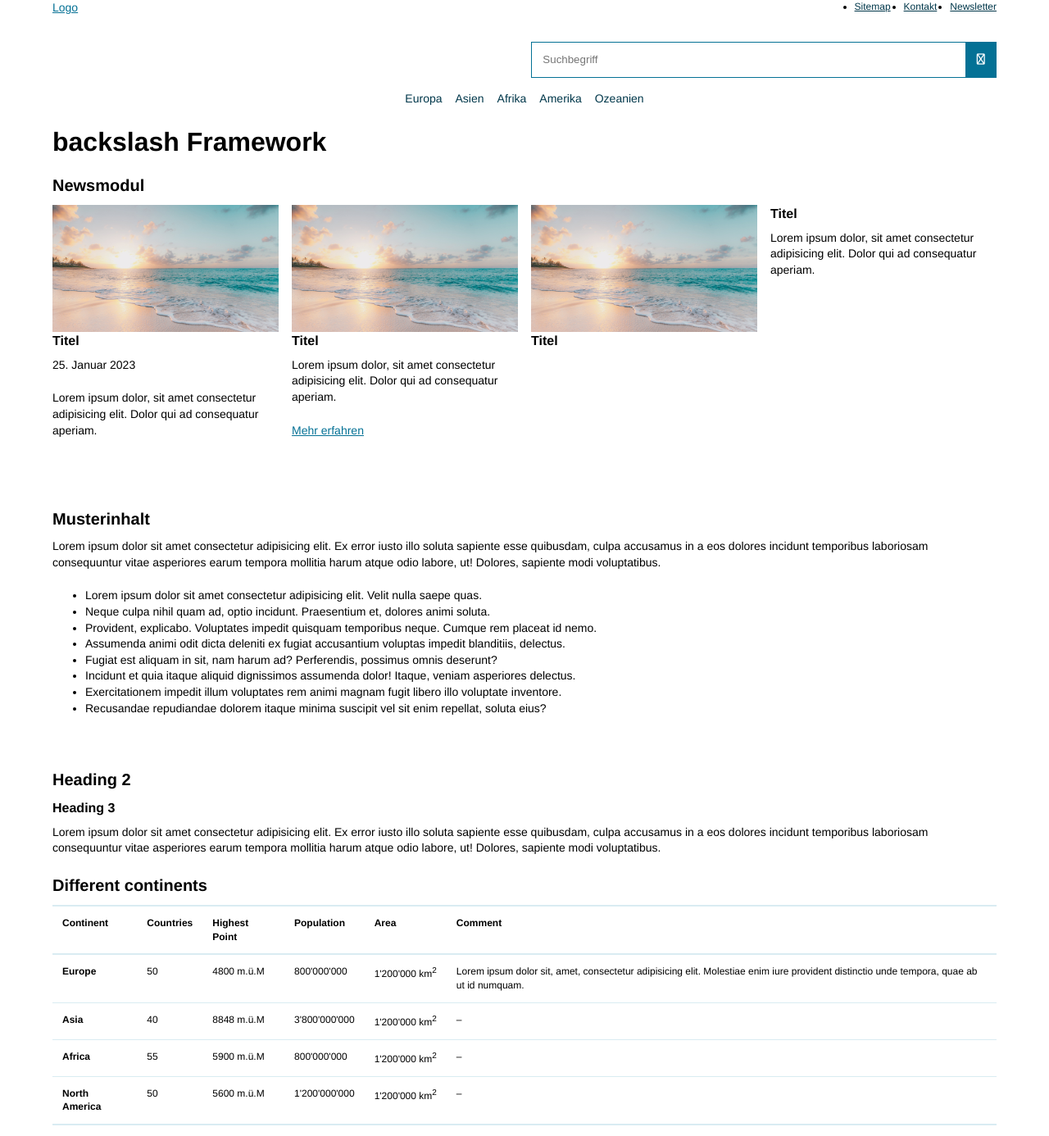
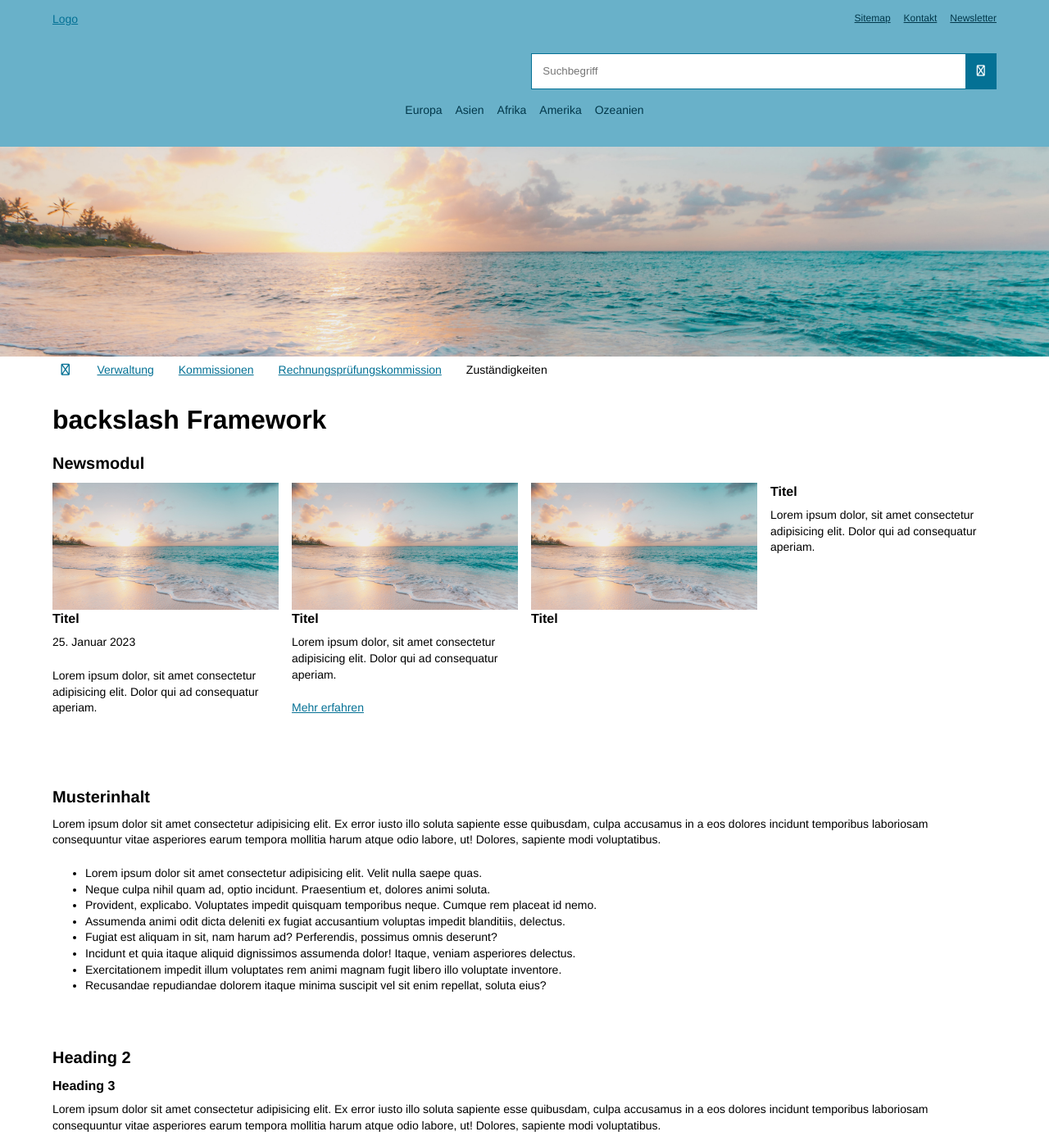
Before and after one commit to kguggenbuehl/bs-framework, a website: page default.html in a window 1280 px wide. Shown: the top 1386 px of the page at 82% size. Drawn offline with nearby package versions, Linux system fonts and the light colour scheme.

Commit message:
added new shadow to table and breadcrumb

```diff
--- a/css/basics.css
+++ b/css/basics.css
@@ -12,6 +12,7 @@ html {
 body {
 	margin: 0;
 	font: var(--fontSizeBase)/1.4 Helvetica, sans-serif;
+	background-color: var(--backgroundColor);
 }
 h1, .h1 {
 	font-size: var(--fontSizeXLarge);
--- a/css/components.css
+++ b/css/components.css
@@ -41,6 +41,15 @@
 [class*="--hoverEffect"] .list__item:hover,
 [class*="--hoverEffect"] tbody tr:hover {
 	background-color: var(--hoverColor);
+}
+[class*="--imgCover"] {
+	overflow: hidden;
+}
+[class*="--imgCover"] * {
+	height:100%;
+	width: 100%;
+	object-fit: cover;
+	object-position: center center;
 }
 
 
@@ -126,6 +135,9 @@
 .c-list--horizontal {
 	flex-direction: row;
 }
+.c-list--wrap {
+	flex-wrap: wrap;
+}
 .c-list--reset,
 .c-list--reset {
     list-style: none;
@@ -153,13 +165,13 @@ td {
     padding: 1em;
 }
 tr {
-    border-bottom: 1px solid var(--backgroundColor);
+    border-bottom: 1px solid var(--tableBorderColor);
 }
 :where(thead) tr {
-	border-top: 2px solid var(--backgroundColor);
+	border-top: 2px solid var(--tableBorderColor);
 }
 :where(tbody) tr:first-of-type {
-    border-top: 1px solid var(--backgroundColor);
+    border-top: 1px solid var(--tableBorderColor);
 }
 :where(thead) tr,
 :where(tbody) tr:last-of-type {
@@ -168,7 +180,7 @@ tr {
 
 /* Table-Styling */
 :where(.c-table--zebraEffect) tr:nth-of-type(even) {
-    background-color: var(--backgroundColor);
+    background-color: var(--tableZebraColor);
 }
 :where(.c-table--zebraEffect) thead {
     background-color: var(--primaryColor);
@@ -179,11 +191,11 @@ tr {
 }
 :where(.c-table--gridEffect) th,
 :where(.c-table--gridEffect) td {
-	border-right: 1px solid var(--backgroundColor);
+	border-right: 1px solid var(--tableBorderColor);
 }
 :where(.c-table--gridEffect tbody) th:first-child,
 :where(.c-table--gridEffect) td:first-child {
-	border-left: 1px solid var(--backgroundColor);
+	border-left: 1px solid var(--tableBorderColor);
 }
 :where(.c-table--gridEffect.c-table--zebraEffect tr:nth-of-type(even)) td:not(:last-child),
 :where(.c-table--gridEffect.c-table--zebraEffect tr:nth-of-type(even)) th:not(:last-child) {
@@ -192,31 +204,59 @@ tr {
 
 
 /* Shadows - to be discussed and improved */
-.table-responsive-container {
-	overflow: hidden;
+.horizontalScroll__container {
+	position: relative;
 }
-.shadowRight,
-.shadowLeft {
+.horizontalScroll__container::after {
+	content: "";
+	position: absolute;
+	top: 0;
+	z-index: 2;
+	bottom: 0;
+	left: -1px;
+	right: -1px;
+	pointer-events: none;
+	transition: background .5s;
+}
+.horizontalScroll__container.shadowRight--visible::after {
+	background: linear-gradient(to right, transparent calc(100% - 20px),var(--backgroundColor) 100%);
+}
+.horizontalScroll__container.shadowLeft--visible::after {
+	background: linear-gradient(to right, var(--backgroundColor) 0%,transparent 20px);
+}
+.horizontalScroll__container.shadowRight--visible.shadowLeft--visible::after {
+	background: linear-gradient(to right, var(--backgroundColor) 0%,transparent 20px,transparent calc(100% - 20px),var(--backgroundColor) 100%);
+}
+ .horizontalScroll__area {
+	overflow: auto;
+}
+/*.horizontalScroll__shadowRight,
+.horizontalScroll__shadowLeft {
 	position: absolute;
 	z-index: 2;
 	top: 0;
-	width: 40px;
+	width: 20px;
 	height: 100%;
 	opacity: 0;
 	transition: opacity .2s;
 }
-.shadowLeft {
-	left: -20px;
-	background: radial-gradient(closest-side,rgba(0,0,0,.2), rgba(0,0,0,0))
+.horizontalScroll__shadowLeft {
+	left: -1px;
+	background: radial-gradient(closest-side,hsla(180,50%,50%,50%), hsla(180,50%,50%,0));
+	background: linear-gradient(to right,  hsla(180,50%,100%,100%), hsla(180,50%,50%,0));
+	background: linear-gradient(to right, var(--backgroundColor), var(--backgroundColorTranparent));
 }
-.shadowRight {
-	right: -20px;
-	background: radial-gradient(closest-side,rgba(0,0,0,.2), rgba(0,0,0,0))
+.horizontalScroll__shadowRight {
+	right: -1px;
+	background: radial-gradient(closest-side, hsla(180,50%,100%,100%), hsla(180,50%,50%,0));
+	background: linear-gradient(to right, hsla(180,50%,50%,0), hsla(180,50%,100%,100%));
+	background: linear-gradient(to right, var(--backgroundColorTranparent), var(--backgroundColor));
+
 }
-.shadowRight--visible .shadowRight,
-.shadowLeft--visible .shadowLeft {
+.shadowRight--visible .horizontalScroll__shadowRight,
+.shadowLeft--visible .horizontalScroll__shadowLeft {
 	opacity: 1;
-}
+} */
 
 
 /* ––––––– =FORM= ––––––– */
--- a/css/layout.css
+++ b/css/layout.css
@@ -3,6 +3,36 @@
 	max-width: var(--pageMaxWidth);
 	margin: 0 auto;
 }
+/* .pageWrapper {
+	display: grid;
+	grid-template-columns: 1fr min(45%, 960px) min(45%, 960px) 1fr;
+	grid-template-areas:
+	"header header header header"
+	"pano pano pano pano"
+	". bcrumb bcrumb ."
+	". main main ."
+	"footer footer footer footer"
+}
+.pageWrapper__inner {
+	display: grid;
+	grid-template-columns: 1fr min(45%, 960px) min(45%, 960px) 1fr;
+}
+.pageWrapper__inner>* {
+	grid-column: 2 / 4;
+}
+.header {
+	grid-area: header;
+
+}
+.footer {
+	grid-area: footer;
+}
+.breadcrumb {
+	grid-area: bcrumb;
+}
+.main {
+	grid-area: main;
+} */
 
 /* –––––– HEADER –––––– */
 /* –––––––––––––––––––– */
@@ -33,6 +63,13 @@
 }
 .c-metanav {
 	font-size: var(--fontSizeSmall);
+}
+.header {
+	padding: 1em 0;
+	background-color: var(--primaryColorLight);
+}
+.c-headimage {
+	height: 20vw;
 }
 
 
--- a/css/modules.css
+++ b/css/modules.css
@@ -0,0 +1,6 @@
+/* –––– =BREADCRUMB= –––– */
+/* –––––––––––––––––––––– */
+.m-breadcrumb li {
+	display: block;
+	padding: 0.5em;
+}
--- a/css/variables.css
+++ b/css/variables.css
@@ -28,7 +28,10 @@
 	--secondaryContrastColor: hsl(var(--secondaryColorH) var(--primaryColorS) 100%);
 
 	--hoverColor: hsl(var(--primaryColorH) calc(var(--primaryColorS) / 2 ) 80%);
-	--backgroundColor: hsl(var(--primaryColorH) calc(var(--primaryColorS) / 2 ) 90%);
+	--tableBorderColor: hsl(var(--primaryColorH) calc(var(--primaryColorS) / 2 ) 90%);
+	--tableZebraColor: var(--tableBorderColor);
+
+	--backgroundColor: white;
 
 	/* Margins */
 	--baseMargin: 1.5em;
--- a/default.html
+++ b/default.html
@@ -19,7 +19,9 @@
 
 <body>
 	<div class="pageWrapper">
-		<header class="wrapper c-grid c-grid--hasGap c-grid--header">
+		<header class="header ">
+			<div class="wrapper pageWrapper__inner">
+				<div class="c-grid c-grid--hasGap c-grid--header ">
 					<div class="c-grid__item c-grid__item--logo">
 						<div class="logo">
 							<a href="#" title="Homepage">
@@ -29,7 +31,7 @@
 					</div>
 					<div class="c-grid__item c-grid__item--metanav">
 						<nav class="c-metanav">
-					<ul class="c-list c-list--horizontal c-list--alignEnd c-list--hasGap">
+							<ul class="c-list c-list--horizontal c-list--alignEnd c-list--hasGap c-list--reset">
 								<li><a href="">Sitemap</a></li>
 								<li><a href="">Kontakt</a></li>
 								<li><a href="">Newsletter</a></li>
@@ -77,8 +79,33 @@
 							</button>
 						</div>
 					</div>
+				</div>
+			</div>
 		</header>
-		<div class="headimage"></div>
+		<div class="c-headimage c-headimage--imgCover">
+			<figure class="c-headimage__fig nmb">
+				<img class="c-headimage__img nmb" src="img/musterbild_16zu9.jpg" alt="Musterbild">
+			</figure>
+		</div>
+		<nav class="m-breadcrumb wrapper horizontalScroll__container" aria-labelledby="m-breadcrumb__title">
+			<h2 class="m-breadcrumb__title visuallyhidden" id="m-breadcrumb__title">Breadcrumb</h2>
+			<ul class="c-list c-list--horizontal c-list--hasGap c-list--reset horizontalScroll__area" id="horizontalScroll__area">
+				<li class="c-list__item">
+					<a class="m-breadcrumb__link" href="/">
+						<i class="fa-regular fa-house fa-fw"></i><span class="visuallyhidden">Home</span></a>
+				</li>
+				<li class="c-list__item">
+					<a class="breadcrumb__link" href="/"><span>Verwaltung</span></a>
+				</li>
+				<li class="c-list__item">
+					<a class="breadcrumb__link" href="/"><span>Kommissionen</span></a>
+				</li>
+				<li class="c-list__item">
+					<a class="breadcrumb__link" href="/"><span>Rechnungsprüfungskommission</span></a>
+				</li>
+				<li class="c-list__item"><span>Zuständigkeiten</span></li>
+			</ul>
+		</nav>
 		<main class="main wrapper" id="main" aria-labelledby="main__title">
 			<h1 class="main__title content-maintitle" id="main__title">backslash Framework</h1>
 			<section class="mb non2e">
@@ -160,9 +187,9 @@
 				<h2>Heading 2</h2>
 				<h3>Heading 3</h3>
 				<p>Lorem ipsum dolor sit amet consectetur adipisicing elit. Ex error iusto illo soluta sapiente esse quibusdam, culpa accusamus in a eos dolores incidunt temporibus laboriosam consequuntur vitae asperiores earum tempora mollitia harum atque odio labore, ut! Dolores, sapiente modi voluptatibus.</p>
-				<div class="table-responsive-container">
-					<div class="table-responsive nmb" tabindex="0" class="table-wrapper" role="group" aria-labelledby="caption">
-						<table class="c-table--hoverEf2fect c-table--zebraEf2fect c-table--gridEf2fect">
+				<div class="horizontalScroll__container">
+					<div class="table-responsive nmb horizontalScroll__area" tabindex="0" class="table-wrapper" role="group" aria-labelledby="caption">
+						<table class="c-table--hoverEf2fect c-table--zebraEffect c-table--gridEf2fect">
 							<caption>Different continents</caption>
 							<thead>
 								<tr>
@@ -210,7 +237,6 @@
 							</tbody>
 						</table>
 					</div>
-					<div class="shadowContainer"><div class="shadowRight"></div><div class="shadowLeft"></div></div>
 				</div>
 				<h3>Heading 3</h3>
 				<p>Lorem ipsum dolor sit amet consectetur adipisicing elit. Ex error iusto illo soluta sapiente esse quibusdam, culpa accusamus in a eos dolores incidunt temporibus laboriosam consequuntur vitae asperiores earum tempora mollitia harum atque odio labore, ut! Dolores, sapiente modi voluptatibus.</p>
--- a/js/custom.js
+++ b/js/custom.js
@@ -1,44 +1,44 @@
 $(document).ready(function() {
 	console.log('ready');
 
-	function checkArrow(tableContainer){
-		const table = $(tableContainer).find('table');
-		const tableWidth = table.width();
-		const tablePosition = table.position().left;
+	function checkShadow(scrollContainer){
+		const scrollArea = $(scrollContainer).find('.horizontalScroll__area');
+		const scrollAreaContentWidth = scrollArea[0].scrollWidth;
+		const scrollPosition = scrollArea.scrollLeft();
 
-		if (tablePosition < 0) {
-			tableContainer.addClass('shadowLeft--visible');
+
+		if (scrollPosition > 5) {
+			scrollContainer.addClass('shadowLeft--visible');
 		} else {
-			tableContainer.removeClass('shadowLeft--visible');
+			scrollContainer.removeClass('shadowLeft--visible');
 		}
-
-		if (tableWidth + tablePosition - 10 <= tableContainer.width()) {
-			tableContainer.removeClass('shadowRight--visible');
+		if (scrollAreaContentWidth - scrollPosition - 5 > scrollContainer.width()) {
+			scrollContainer.addClass('shadowRight--visible');
 		} else {
-			tableContainer.addClass('shadowRight--visible');
+			scrollContainer.removeClass('shadowRight--visible');
 		}
 	}
 
 	const improveResponsiveTables = function() {
 
-		tableContainer.each(function(i) {
+		scrollContainer.each(function(i) {
 
-			checkArrow($(this));
+			checkShadow($(this));
 
-			tableContainer.find('.table-responsive').scroll(function(event) {
-				const parent = $(event.target).parent();
-				checkArrow(parent);
+			scrollContainer.find('.horizontalScroll__area').scroll(function(event) {
+				const parent = $(event.target).closest('.horizontalScroll__container');
+				checkShadow(parent);
 			});
 		});
 	};
 
 
 
-	const tableContainer = $('.table-responsive-container');
+	const scrollContainer = $('.horizontalScroll__container');
 
 	$(window).resize(function(event) {
-		tableContainer.each(function(index) {
-			checkArrow($(this));
+		scrollContainer.each(function(index) {
+			checkShadow($(this));
 		});
 	});
 
```
Also changed, not shown: README.md. Lines whose indentation alone changed are shown as unchanged.
